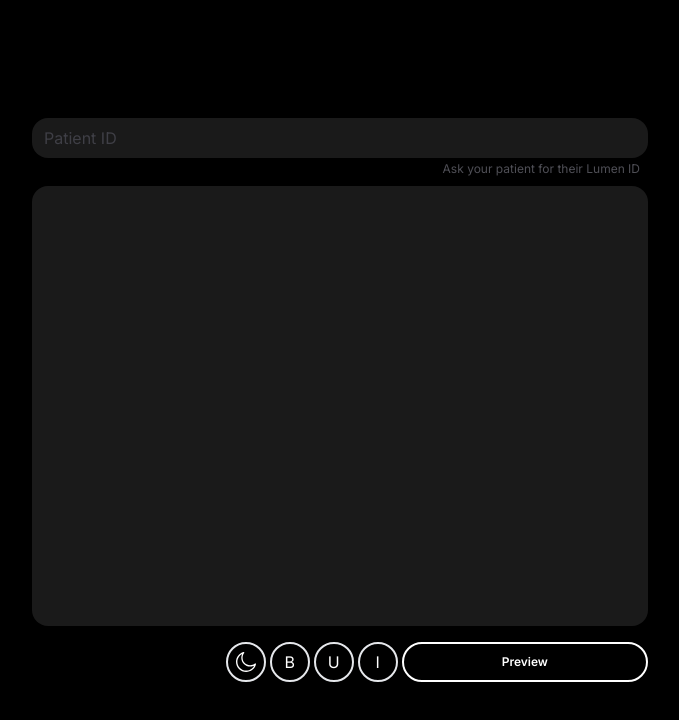
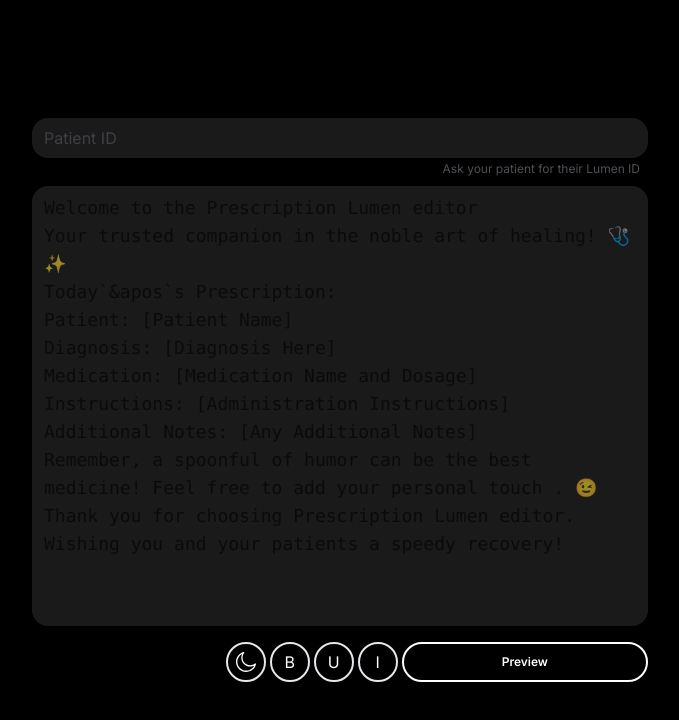
Before and after one commit to THUNDERSAMA/lumen, a Next.js app: page /pages/editor in a window 1280 px wide. Shown: the top 720 px of the page, without its empty margins (300-979 px from the left). Built offline with nearby package versions, Linux system fonts and the light colour scheme.

Commit message:
Update Editor page: switch to div with contentEditable for prescription input, add placeholder text, remove unused imports, update state and effects for handling prescription changes, remove unused functions and styles.

```diff
--- a/src/app/pages/editor/page.tsx
+++ b/src/app/pages/editor/page.tsx
@@ -1,10 +1,9 @@
 "use client";
 import { Providers } from "@/app/Providers";
 import type { RootState } from "@/app/utils/store";
-import { useEffect, useRef, useState } from "react";
+import { ChangeEvent, useEffect, useRef, useState } from "react";
 import { useSelector } from "react-redux";
 import Image from "next/image";
-// import $ from "jquery";
 
 export default function Editor() {
   return (
@@ -14,75 +13,32 @@
   );
 }
 
-// interface BoldRange {
-//   start: number;
-//   end: number;
-// }
-
 function App() {
   const language = useSelector((state: RootState) => state.language.value);
 
   const [patientID, setPatientID] = useState<string>("");
   const [presc, setPresc] = useState<string>("");
-
   const [error, setError] = useState<string>("");
-
-  const [colorMode, setColorMode] = useState<boolean>(true); // true for dark mode, false for light mode
-
-  // const [boldRanges, setBoldRanges] = useState<BoldRange[]>([]);
-  // const textareaRef = useRef<HTMLDivElement>(null);
-
+  const [colorMode, setColorMode] = useState<boolean>(true);
+  const [placeholderVisible, setPlaceholderVisible] = useState(true);
   const myDivRef = useRef<HTMLDivElement>(null);
 
   useEffect(() => {
-    // Check if the ref is valid
     if (myDivRef.current) {
-      // Set contentEditable to true
       myDivRef.current.contentEditable = "true";
     }
   }, []);
 
-  function getTextContent() {
-    console.log("first");
-    if (myDivRef.current) {
-      const textContent = myDivRef.current.innerHTML;
-      setPresc(textContent);
-      console.log({ patientID, presc });
+  const getTextContent = () => {
+    const text = myDivRef.current?.innerHTML || "";
+    setPresc(text);
+    console.log(text);
+    if (placeholderVisible && text.trim().length > 0) {
+      setPlaceholderVisible(false);
+    } else if (!placeholderVisible && text.trim().length === 0) {
+      setPlaceholderVisible(true);
     }
-  }
-
-  // const handleTextChange = (event: React.ChangeEvent<HTMLDivElement>) => {
-  //   setPresc(event.target.value);
-  // };
-
-  // const handleMakeBold = () => {
-  //   if (!textareaRef.current) return;
-
-  //   const selectionStart = textareaRef.current.selectionStart;
-  //   const selectionEnd = textareaRef.current.selectionEnd;
-
-  //   if (selectionStart === undefined || selectionEnd === undefined) return;
-
-  //   if (selectionStart === selectionEnd) {
-  //     return; // No text selected
-  //   }
-
-  //   // Update boldRanges to include the newly selected range
-  //   setBoldRanges([
-  //     ...boldRanges,
-  //     { start: selectionStart, end: selectionEnd },
-  //   ]);
-
-  //   // Make the selected text bold
-  //   const newPresc =
-  //     presc.slice(0, selectionStart) +
-  //     "<b>" +
-  //     presc.slice(selectionStart, selectionEnd) +
-  //     "</b>" +
-  //     presc.slice(selectionEnd);
-
-  //   setPresc(newPresc);
-  // };
+  };
 
   function handleSubmit() {
     if (patientID.trim() === "") {
@@ -94,12 +50,6 @@
       return;
     }
   }
-  // $(document).ready(function () {
-  // $("#prescription").on("change", function () {
-  //   const newContent = $(this).text();
-  //   console.log("Div content changed to:", newContent);
-  // });
-  // });
 
   return (
     <main
@@ -151,25 +101,52 @@
           Ask your patient for their Lumen ID
         </p>
         <div
-          // name=""
           id="prescription"
-          // cols={30}
-          // rows={30}
           spellCheck="false"
-          // required
-          // placeholder="Write the prescription..."
-          // contentEditable={true}
-          // ref={textareaRef}
+          onInput={getTextContent}
           ref={myDivRef}
-          onChange={getTextContent}
-          // value={presc}
           className={`mt-2 rounded-2xl p-2 px-3 h-full font-light text-sm bg-white ${
             colorMode
               ? "bg-opacity-10 placeholder:text-zinc-700"
               : "bg-opacity-80 placeholder:text-orange-700 placeholder:text-opacity-50"
           } placeholder:text-gray-500 resize-none`}
         >
-          {presc}
+          {placeholderVisible && (
+            <div
+              style={{ color: "rgb(0 0 0 / 58%)" }}
+              className="text-lg font-mono"
+            >
+              <h1>Welcome to the Prescription Lumen editor</h1>
+              <p>Your trusted companion in the noble art of healing! 🩺✨</p>
+              <h2>Today`&apos`s Prescription:</h2>
+              <ul>
+                <li>
+                  <strong>Patient:</strong> [Patient Name]
+                </li>
+                <li>
+                  <strong>Diagnosis:</strong> [Diagnosis Here]
+                </li>
+                <li>
+                  <strong>Medication:</strong> [Medication Name and Dosage]
+                </li>
+                <li>
+                  <strong>Instructions:</strong> [Administration Instructions]
+                </li>
+                <li>
+                  <strong>Additional Notes:</strong> [Any Additional Notes]
+                </li>
+              </ul>
+              <p>
+                Remember, a spoonful of humor can be the best medicine! Feel
+                free to add your personal touch . 😉
+              </p>
+
+              <p>
+                Thank you for choosing Prescription Lumen editor. Wishing you
+                and your patients a speedy recovery!
+              </p>
+            </div>
+          )}
         </div>
         <div className="mt-4 flex gap-1 items-start justify-end">
           <button
```
